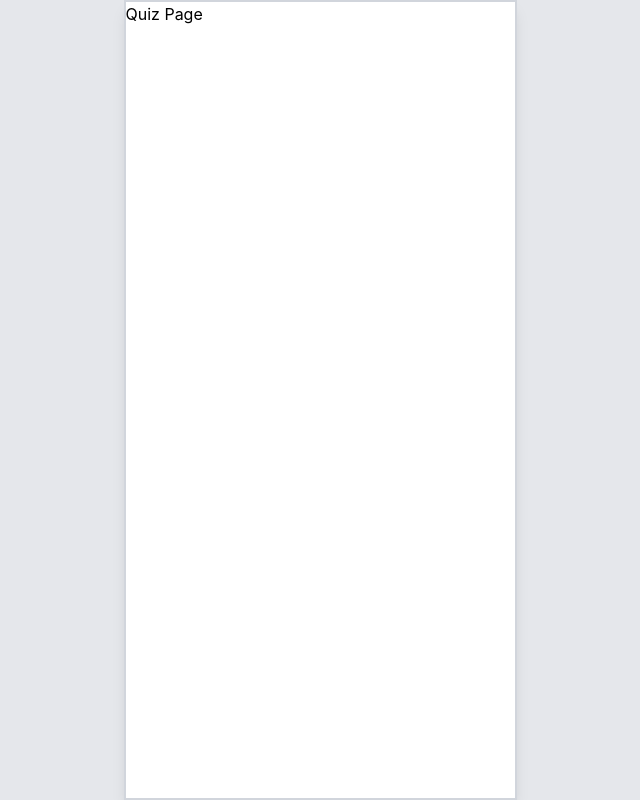
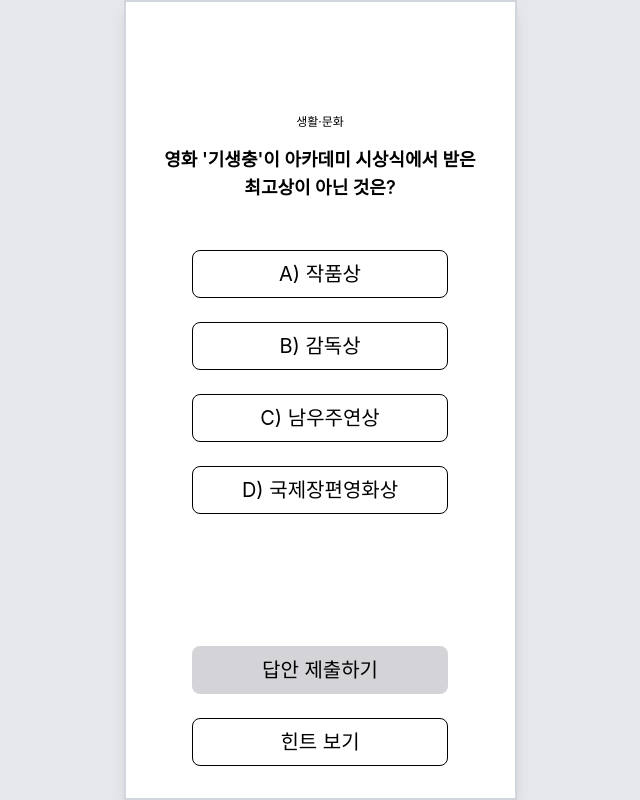
Before and after one commit to 2025-sinchonthon-4/frontend, a React (Vite) app: page /quiz in a window 1280 px wide. Shown: the whole page, without its empty margins (320-960 px from the left). Built offline with nearby package versions, Linux system fonts and the light colour scheme.

Commit message:
feat: quiz페이지 mockData 추가

```diff
--- /dev/null
+++ b/src/mocks/mockQuiz.js
@@ -0,0 +1,14 @@
+
+export const mockQuiz = {
+  id: 1,
+  category: "생활·문화",
+  question: "영화 '기생충'이 아카데미 시상식에서 받은 최고상이 아닌 것은?",
+  options: [
+    { id: "A", text: "작품상" },
+    { id: "B", text: "감독상" },
+    { id: "C", text: "남우주연상" },
+    { id: "D", text: "국제장편영화상" },
+  ],
+  answer: "C",
+  explanation: "영화 '기생충'은 제92회 아카데미 시상식에서 작품상, 감독상, 각본상, 국제장편영화상을 수상하며 4관왕에 올랐습니다. 남우주연상은 호아킨 피닉스가 수상했습니다."
+};
--- a/src/pages/quiz/QuizPage.jsx
+++ b/src/pages/quiz/QuizPage.jsx
@@ -1,5 +1,76 @@
+import { useState } from 'react';
+import { mockQuiz } from '../../mocks/mockQuiz';
+
 const QuizPage = () => {
-  return <div>Quiz Page</div>;
-}
+  const quizData = mockQuiz;
+  const [selectedAnswer, setSelectedAnswer] = useState(null);
+
+  const handleSubmit = () => {
+    if (selectedAnswer) {
+      alert(`${selectedAnswer}을(를) 답안으로 제출합니다.`);
+      // 실제 정답 확인 로직 (예시)
+      if (selectedAnswer === quizData.answer) {
+        alert('정답입니다!');
+      } else {
+        alert(`틀렸습니다. 정답은 ${quizData.answer} 입니다.`);
+      }
+    } else {
+      alert('답안을 선택해주세요.');
+    }
+  };
+
+  const handleHint = () => {
+    alert('힌트: ' + quizData.explanation);
+  };
+
+  return (
+    <div className="flex flex-col h-full p-8 bg-white font-['Pretendard']">
+      <div className="h-20 flex-shrink-0"></div>
+
+      {/* 퀴즈 카테고리 */}
+      <div className="text-center text-black text-xs font-normal mb-4">
+        {quizData.category}
+      </div>
+
+      {/* 퀴즈 질문 */}
+      <div className="text-center text-lg font-semibold mb-12">
+        {quizData.question}
+      </div>
+
+
+      <div className="flex flex-col items-center gap-6">
+        {quizData.options.map((option) => (
+          <button
+            key={option.id}
+            onClick={() => setSelectedAnswer(option.id)}
+            className={`w-64 h-12 flex items-center justify-center text-xl rounded-lg transition-colors
+              ${
+                selectedAnswer === option.id
+                  ? 'bg-stone-300 text-black font-bold border-none'
+                  : 'bg-white text-black font-normal border border-black'
+              }`}
+          >
+            {`${option.id}) ${option.text}`}
+          </button>
+        ))}
+      </div>
+
+      <div className="flex flex-col items-center gap-6 mt-auto">
+        <button
+          onClick={handleSubmit}
+          className="w-64 h-12 flex items-center justify-center text-xl font-normal bg-zinc-300 rounded-lg"
+        >
+          답안 제출하기
+        </button>
+        <button
+          onClick={handleHint}
+          className="w-64 h-12 flex items-center justify-center text-xl font-normal bg-white border border-black rounded-lg"
+        >
+          힌트 보기
+        </button>
+      </div>
+    </div>
+  );
+};
 
 export default QuizPage;
```
